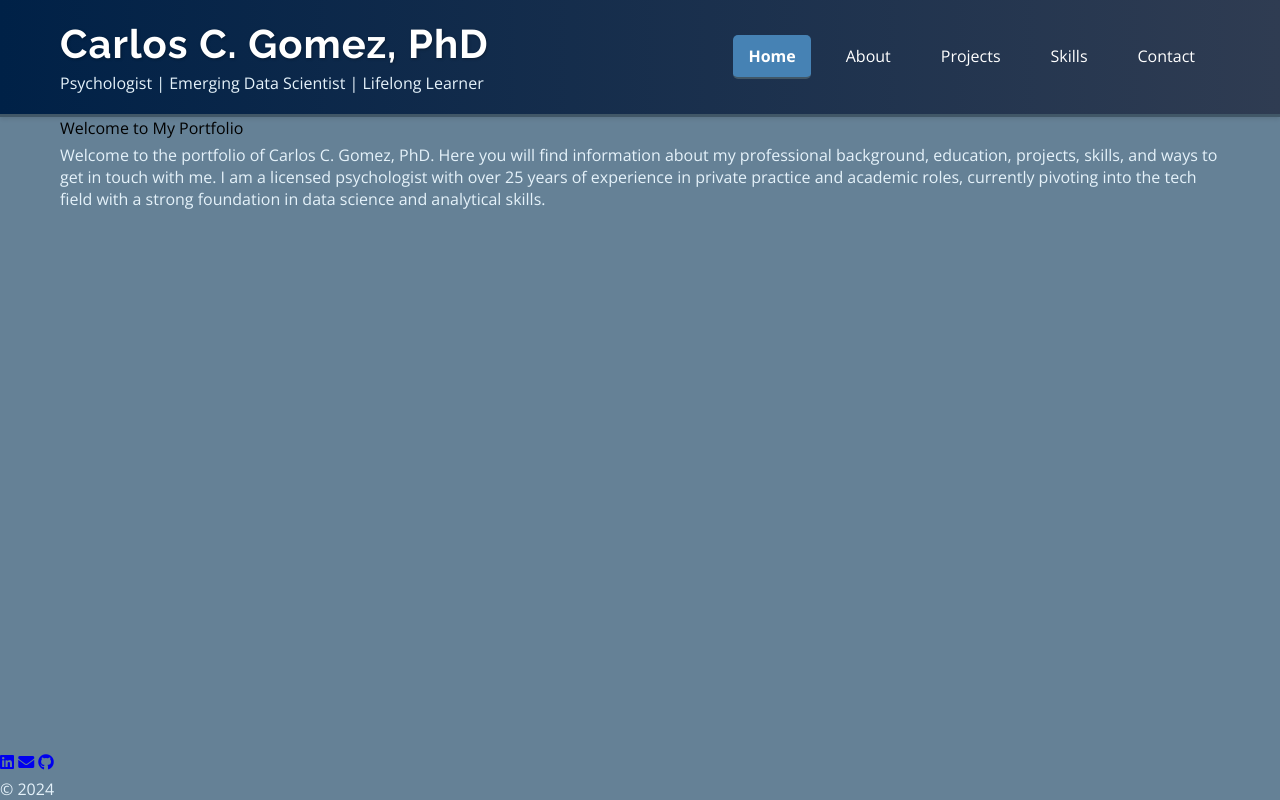
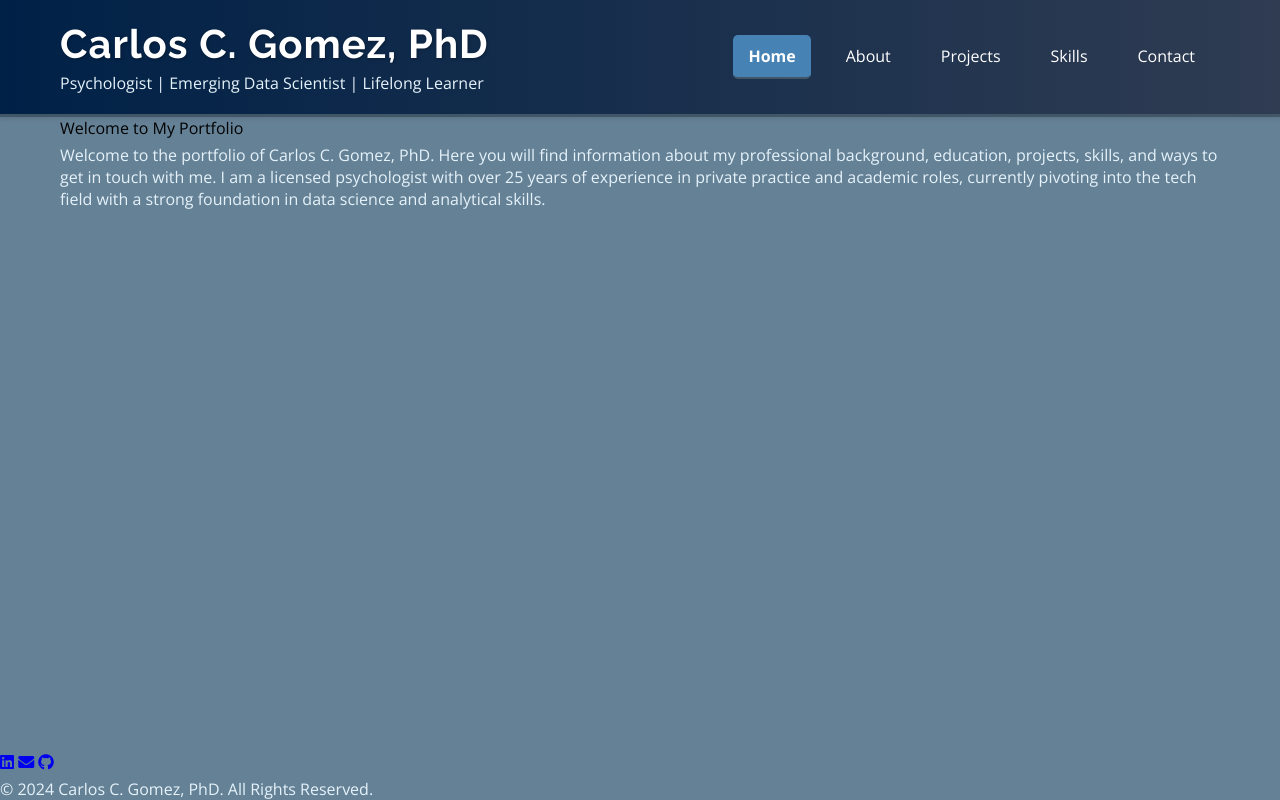
Before and after one commit to gomezphd/TechPortfolio, a plain HTML site: page index.html in a window 1280 px wide. Drawn offline with nearby package versions, Linux system fonts and the light colour scheme.

Commit message:
Update index.html corrected errors on html

```diff
--- a/index.html
+++ b/index.html
@@ -73,4 +73,10 @@
             <a href="mailto:cgomez@gomezphd.com" target="_blank" aria-label="Email Carlos C. Gomez"><i class="fas fa-envelope"></i></a>
             <a href="https://github.com/gomezphd" target="_blank" aria-label="GitHub Profile"><i class="fab fa-github"></i></a>
         </div>
-        <p>&copy; 2024
+        <p>&copy; 2024 Carlos C. Gomez, PhD. All Rights Reserved.</p>
+    </footer>
+
+    <!-- External JS -->
+    <script src="assets/scripts.js"></script>
+</body>
+</html>
```
